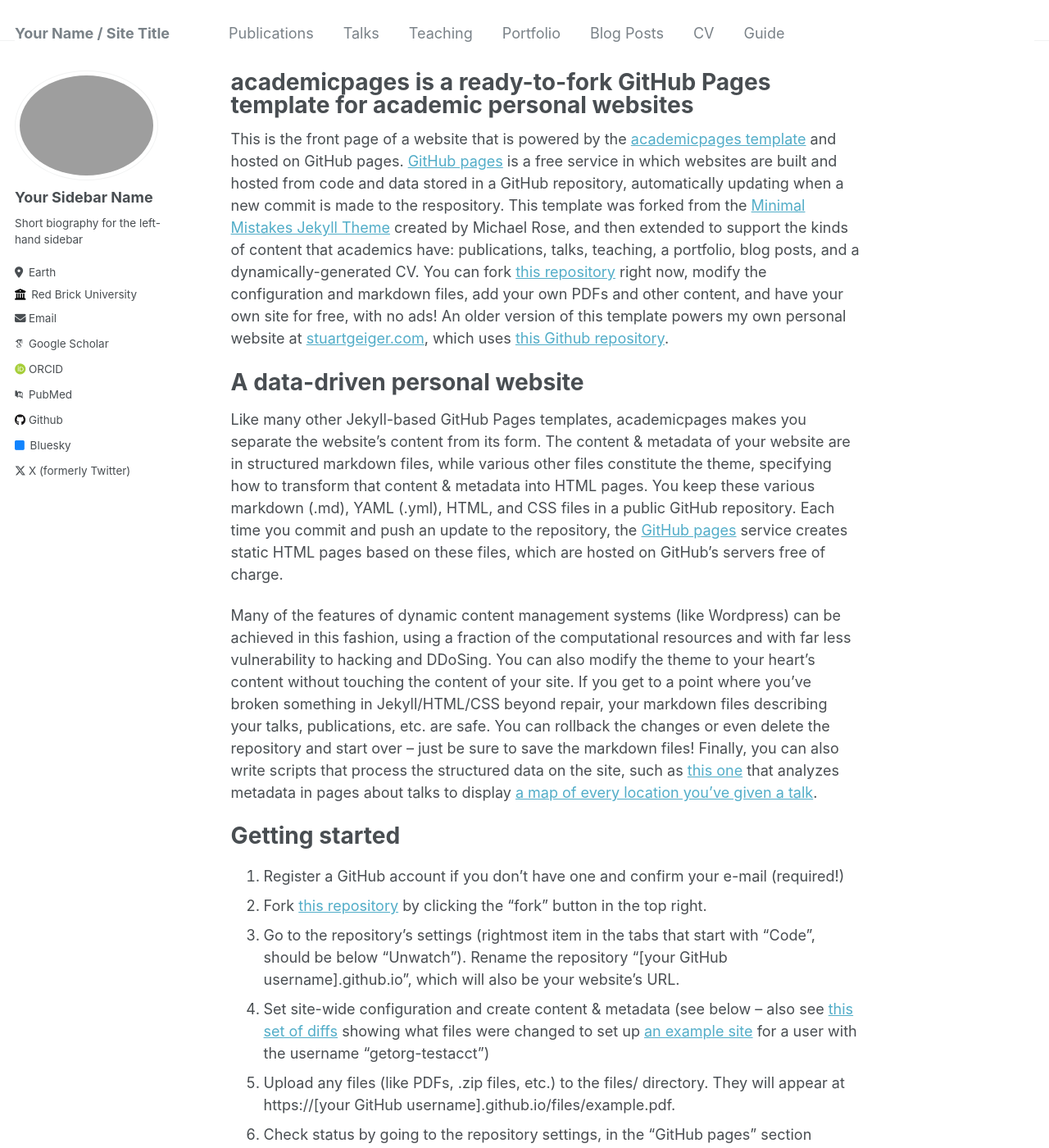
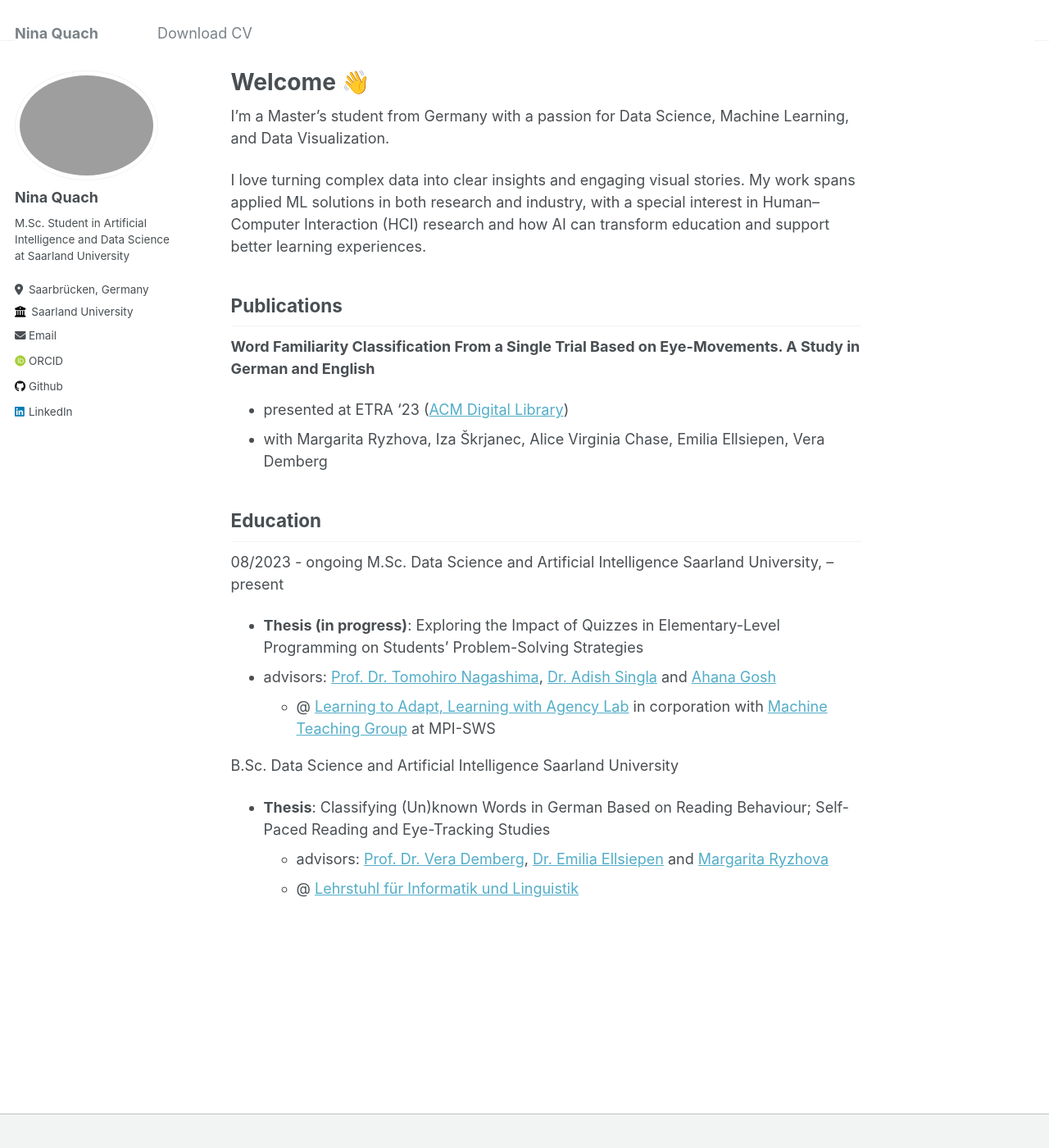
Before and after one commit to q-nina/q-nina.github.io, a Jekyll site: the page built from _pages/about.md, in a window 1280 px wide and 1400 px high. Shown: the whole window at 82% size. Built offline with Jekyll 4.4.1, drawn with Linux system fonts in a browser that asks for light colours; some web fonts are replaced; some of the changed text lies outside the part shown.

Commit message:
initial commit: navigation, about and CV

```diff
--- a/_config.yml
+++ b/_config.yml
@@ -7,14 +7,14 @@
 # server process.
 
 # Basic Site Settings
-locale                   : "en-US"
-title                    : "Your Name / Site Title"
+locale                   : "de-DE"
+title                    : "Nina Quach"
 title_separator          : "-"
-name                     : &name "Your Name"
-description              : &description "personal description"
-url                      : https://academicpages.github.io # the base hostname & protocol for your site e.g. "https://mmistakes.github.io"
+name                     : &name "Nina Quach"
+description              : &description ""
+url                      : https://q-nina.github.io # the base hostname & protocol for your site e.g. "https://mmistakes.github.io"
 baseurl                  : "" # the subpath of your site, e.g. "/blog"
-repository               : "academicpages/academicpages.github.io"
+repository               : "q-nina/q-nina.github.io"
 
 # Site Author - The following control what appear as part of the author content on the side bar.
 #               If a field is blank the icon and link will not appear, otherwise it will be shown.
@@ -22,32 +22,32 @@ repository               : "academicpages/academicpages.github.io"
 author:
   # Biographic information
   avatar           : "profile.png"
-  name             : "Your Sidebar Name"
+  name             : "Nina Quach"
   pronouns         : # example: "she/her"
-  bio              : "Short biography for the left-hand sidebar"
-  location         : "Earth"
-  employer         : "Red Brick University"
+  bio              : "M.Sc. Student in Artificial Intelligence and Data Science at Saarland University"
+  location         : "Saarbrücken, Germany"
+  employer         : "Saarland University"
   uri              : # URL
-  email            : "none@example.org"
+  email            : "s8niquac@uni-saarland.de"
 
   # Academic websites
   arxiv            : # URL - Update with the correct link to your profile
-  googlescholar    : "https://scholar.google.com/citations?user=PS_CX0AAAAAJ"
+  googlescholar    : #
   impactstory      : # URL
-  orcid            : "http://orcid.org/yourorcidurl"
-  pubmed           : "https://www.ncbi.nlm.nih.gov/pubmed/?term=john+snow"
+  orcid            : "https://orcid.org/0009-0003-1078-3248"
+  pubmed           : #
   researchgate     : # URL
 
   # Repositories and software development
   bitbucket        : # Username - Update with your username on the site
   codepen          : # Username
   dribbble         : # Username
-  github           : "academicpages"
+  github           : "q-nina"
   kaggle           : # Username
   stackoverflow    : # User number or user number and name (i.e., use "1" or "1/jeff-atwood")
 
   # Social media
-  bluesky          : "bsky.app" # Replace this with you Bluesky username
+  bluesky          : # "bsky.app"
   facebook         : # Username
   flickr           : # Username
   foursquare       : # Username
@@ -56,7 +56,7 @@ author:
   keybase          : # Username
   instagram        : # Username
   lastfm           : # Username
-  linkedin         : # Username
+  linkedin         : "https://de.linkedin.com/in/nina-quach-9a0462165"
   mastodon         : # URL
   medium           : # URL
   pinterest        : # Username
@@ -64,7 +64,7 @@ author:
   steam            : # Username
   telegram         : # URL
   tumblr           : # Username
-  twitter          : "UniofOxford"  # Replace this with your X / Twitter handle
+  twitter          : # "UniofOxford"  # Replace this with your X / Twitter handle
   vine             : # Username
   weibo            : # Username
   wikipedia        : # Username
--- a/_pages/about.md
+++ b/_pages/about.md
@@ -1,49 +1,35 @@
 ---
 permalink: /
-title: "academicpages is a ready-to-fork GitHub Pages template for academic personal websites"
+title: "Welcome 👋"
 author_profile: true
 redirect_from:
   - /about/
   - /about.html
 ---
 
-This is the front page of a website that is powered by the [academicpages template](https://github.com/academicpages/academicpages.github.io) and hosted on GitHub pages. [GitHub pages](https://pages.github.com) is a free service in which websites are built and hosted from code and data stored in a GitHub repository, automatically updating when a new commit is made to the respository. This template was forked from the [Minimal Mistakes Jekyll Theme](https://mmistakes.github.io/minimal-mistakes/) created by Michael Rose, and then extended to support the kinds of content that academics have: publications, talks, teaching, a portfolio, blog posts, and a dynamically-generated CV. You can fork [this repository](https://github.com/academicpages/academicpages.github.io) right now, modify the configuration and markdown files, add your own PDFs and other content, and have your own site for free, with no ads! An older version of this template powers my own personal website at [stuartgeiger.com](http://stuartgeiger.com), which uses [this Github repository](https://github.com/staeiou/staeiou.github.io).
+I’m a Master’s student from Germany with a passion for Data Science, Machine Learning, and Data Visualization.
 
-A data-driven personal website
-======
-Like many other Jekyll-based GitHub Pages templates, academicpages makes you separate the website's content from its form. The content & metadata of your website are in structured markdown files, while various other files constitute the theme, specifying how to transform that content & metadata into HTML pages. You keep these various markdown (.md), YAML (.yml), HTML, and CSS files in a public GitHub repository. Each time you commit and push an update to the repository, the [GitHub pages](https://pages.github.com/) service creates static HTML pages based on these files, which are hosted on GitHub's servers free of charge.
+I love turning complex data into clear insights and engaging visual stories. My work spans applied ML solutions in both research and industry, with a special interest in Human–Computer Interaction (HCI) research and how AI can transform education and support better learning experiences.
 
-Many of the features of dynamic content management systems (like Wordpress) can be achieved in this fashion, using a fraction of the computational resources and with far less vulnerability to hacking and DDoSing. You can also modify the theme to your heart's content without touching the content of your site. If you get to a point where you've broken something in Jekyll/HTML/CSS beyond repair, your markdown files describing your talks, publications, etc. are safe. You can rollback the changes or even delete the repository and start over -- just be sure to save the markdown files! Finally, you can also write scripts that process the structured data on the site, such as [this one](https://github.com/academicpages/academicpages.github.io/blob/master/talkmap.ipynb) that analyzes metadata in pages about talks to display [a map of every location you've given a talk](https://academicpages.github.io/talkmap.html).
+## <span style="color:800000">Publications</span>
+**Word Familiarity Classification From a Single Trial Based on
+Eye-Movements. A Study in German and English**
+  - presented at ETRA '23 ([ACM Digital Library](https://dl.acm.org/doi/10.1145/3588015.3590118))
+  - with Margarita Ryzhova, Iza Škrjanec, Alice Virginia Chase, Emilia Ellsiepen, Vera Demberg
 
-Getting started
-======
-1. Register a GitHub account if you don't have one and confirm your e-mail (required!)
-1. Fork [this repository](https://github.com/academicpages/academicpages.github.io) by clicking the "fork" button in the top right.
-1. Go to the repository's settings (rightmost item in the tabs that start with "Code", should be below "Unwatch"). Rename the repository "[your GitHub username].github.io", which will also be your website's URL.
-1. Set site-wide configuration and create content & metadata (see below -- also see [this set of diffs](http://archive.is/3TPas) showing what files were changed to set up [an example site](https://getorg-testacct.github.io) for a user with the username "getorg-testacct")
-1. Upload any files (like PDFs, .zip files, etc.) to the files/ directory. They will appear at https://[your GitHub username].github.io/files/example.pdf.
-1. Check status by going to the repository settings, in the "GitHub pages" section
 
-Site-wide configuration
-------
-The main configuration file for the site is in the base directory in [_config.yml](https://github.com/academicpages/academicpages.github.io/blob/master/_config.yml), which defines the content in the sidebars and other site-wide features. You will need to replace the default variables with ones about yourself and your site's github repository. The configuration file for the top menu is in [_data/navigation.yml](https://github.com/academicpages/academicpages.github.io/blob/master/_data/navigation.yml). For example, if you don't have a portfolio or blog posts, you can remove those items from that navigation.yml file to remove them from the header.
+## <span style="color:800000">Education</span>
 
-Create content & metadata
-------
-For site content, there is one markdown file for each type of content, which are stored in directories like _publications, _talks, _posts, _teaching, or _pages. For example, each talk is a markdown file in the [_talks directory](https://github.com/academicpages/academicpages.github.io/tree/master/_talks). At the top of each markdown file is structured data in YAML about the talk, which the theme will parse to do lots of cool stuff. The same structured data about a talk is used to generate the list of talks on the [Talks page](https://academicpages.github.io/talks), each [individual page](https://academicpages.github.io/talks/2012-03-01-talk-1) for specific talks, the talks section for the [CV page](https://academicpages.github.io/cv), and the [map of places you've given a talk](https://academicpages.github.io/talkmap.html) (if you run this [python file](https://github.com/academicpages/academicpages.github.io/blob/master/talkmap.py) or [Jupyter notebook](https://github.com/academicpages/academicpages.github.io/blob/master/talkmap.ipynb), which creates the HTML for the map based on the contents of the _talks directory).
+08/2023 - ongoing M.Sc. Data Science and Artificial Intelligence
+Saarland University,  – present
 
-**Markdown generator**
+- **Thesis (in progress)**: Exploring the Impact of Quizzes in Elementary-Level Programming on Students’ Problem-Solving Strategies
+- advisors: [Prof. Dr. Tomohiro Nagashima](https://tomonag.org/), [Dr. Adish Singla](https://machineteaching.mpi-sws.org/adishsingla.html) and [Ahana Gosh](https://ahana204.github.io/)
+  - @ [Learning to Adapt, Learning with Agency Lab](https://tomonag.org/lab/) in corporation with [Machine Teaching Group](https://machineteaching.mpi-sws.org/) at MPI-SWS
 
-I have also created [a set of Jupyter notebooks](https://github.com/academicpages/academicpages.github.io/tree/master/markdown_generator
-) that converts a CSV containing structured data about talks or presentations into individual markdown files that will be properly formatted for the academicpages template. The sample CSVs in that directory are the ones I used to create my own personal website at stuartgeiger.com. My usual workflow is that I keep a spreadsheet of my publications and talks, then run the code in these notebooks to generate the markdown files, then commit and push them to the GitHub repository.
+B.Sc. Data Science and Artificial Intelligence
+Saarland University
 
-How to edit your site's GitHub repository
-------
-Many people use a git client to create files on their local computer and then push them to GitHub's servers. If you are not familiar with git, you can directly edit these configuration and markdown files directly in the github.com interface. Navigate to a file (like [this one](https://github.com/academicpages/academicpages.github.io/blob/master/_talks/2012-03-01-talk-1.md) and click the pencil icon in the top right of the content preview (to the right of the "Raw | Blame | History" buttons). You can delete a file by clicking the trashcan icon to the right of the pencil icon. You can also create new files or upload files by navigating to a directory and clicking the "Create new file" or "Upload files" buttons.
-
-Example: editing a markdown file for a talk
-![Editing a markdown file for a talk](/images/editing-talk.png)
-
-For more info
-------
-More info about configuring academicpages can be found in [the guide](https://academicpages.github.io/markdown/). The [guides for the Minimal Mistakes theme](https://mmistakes.github.io/minimal-mistakes/docs/configuration/) (which this theme was forked from) might also be helpful.
+- **Thesis**: Classifying (Un)known Words in German Based on Reading Behaviour; Self-Paced Reading and Eye-Tracking Studies
+  - advisors: [Prof. Dr. Vera Demberg](https://www.uni-saarland.de/lehrstuhl/demberg/members/verademberg.html), [Dr. Emilia Ellsiepen](https://www.uni-saarland.de/lehrstuhl/demberg/members/emilia.html) and [Margarita Ryzhova](https://scholar.google.com/citations?user=Na3KsVAAAAAJ)
+  - @ [Lehrstuhl für Informatik und Linguistik](https://www.uni-saarland.de/lehrstuhl/demberg.html)
```
Also changed, not shown: _data/navigation.yml (+18 -18 lines), 1 other file.
